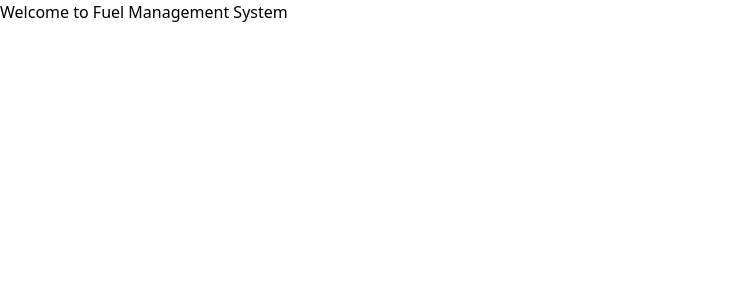
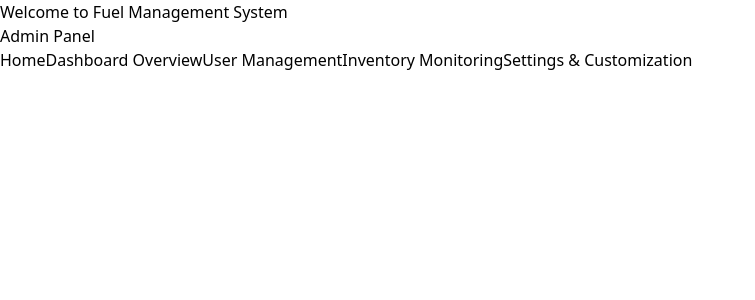
Before and after one commit to lakshitha779988/Fuel-Management-System, a React (Vite) app in the folder frontend/: page /admin in a window 1280 px wide. Shown: the top 300 px of the page, without its empty margins (0-755 px from the left). Built offline with nearby package versions, Linux system fonts and the light colour scheme.

Commit message:
Frontend-Update the admin dashboard update App.jsx

```diff
--- a/frontend/src/App.jsx
+++ b/frontend/src/App.jsx
@@ -6,6 +6,7 @@ import VehicleDetailsForm from './components/forms/VehicleDetailsForm';
 import RegistrationPage from './components/Pages/RegistrationPage';
 
 import Dashboard from './components/Pages/Dashboard';
+import AdminDashboard from './components/Pages/AdminDashboard';
 
 
 
@@ -24,7 +25,7 @@ function App() {
           <Route path="/dashboard" element={<Dashboard/>} />
 
           <Route path="/VehicleDetails" element={<VehicleDetailsForm />} />
-
+          <Route path="/admin" element={<AdminDashboard/>} />
 
         </Routes>
 
--- a/frontend/src/components/Pages/AdminDashboard.jsx
+++ b/frontend/src/components/Pages/AdminDashboard.jsx
@@ -5,6 +5,13 @@ function AdminDashboard() {
     <div>
       <aside>
         <h1>Admin Panel</h1>
+        <nav>
+            <button>Home</button>
+            <button>Dashboard Overview</button>
+            <button>User Management</button>
+            <button>Inventory Monitoring</button>
+            <button>Settings & Customization</button>
+        </nav>
 
       </aside>
     </div>
```
